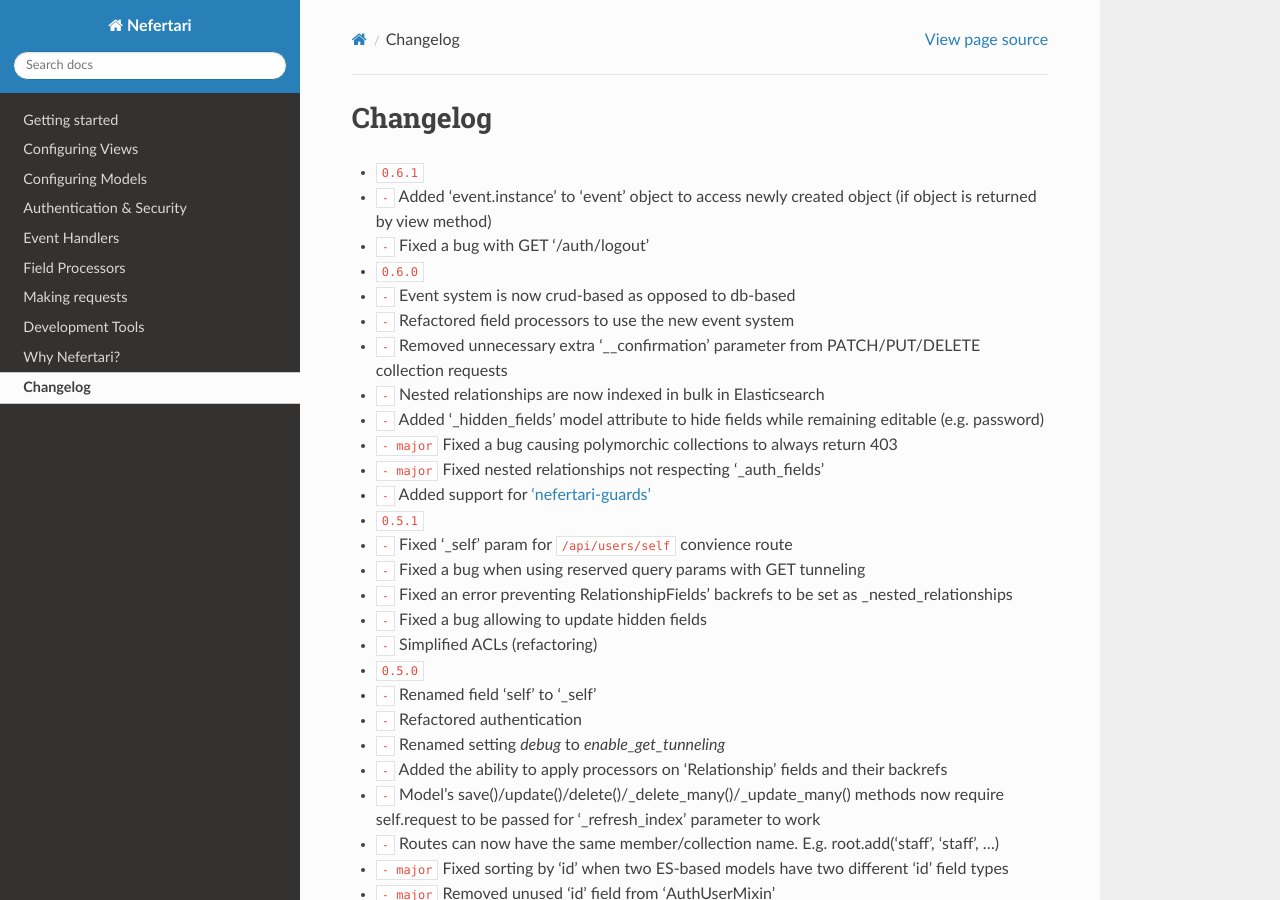
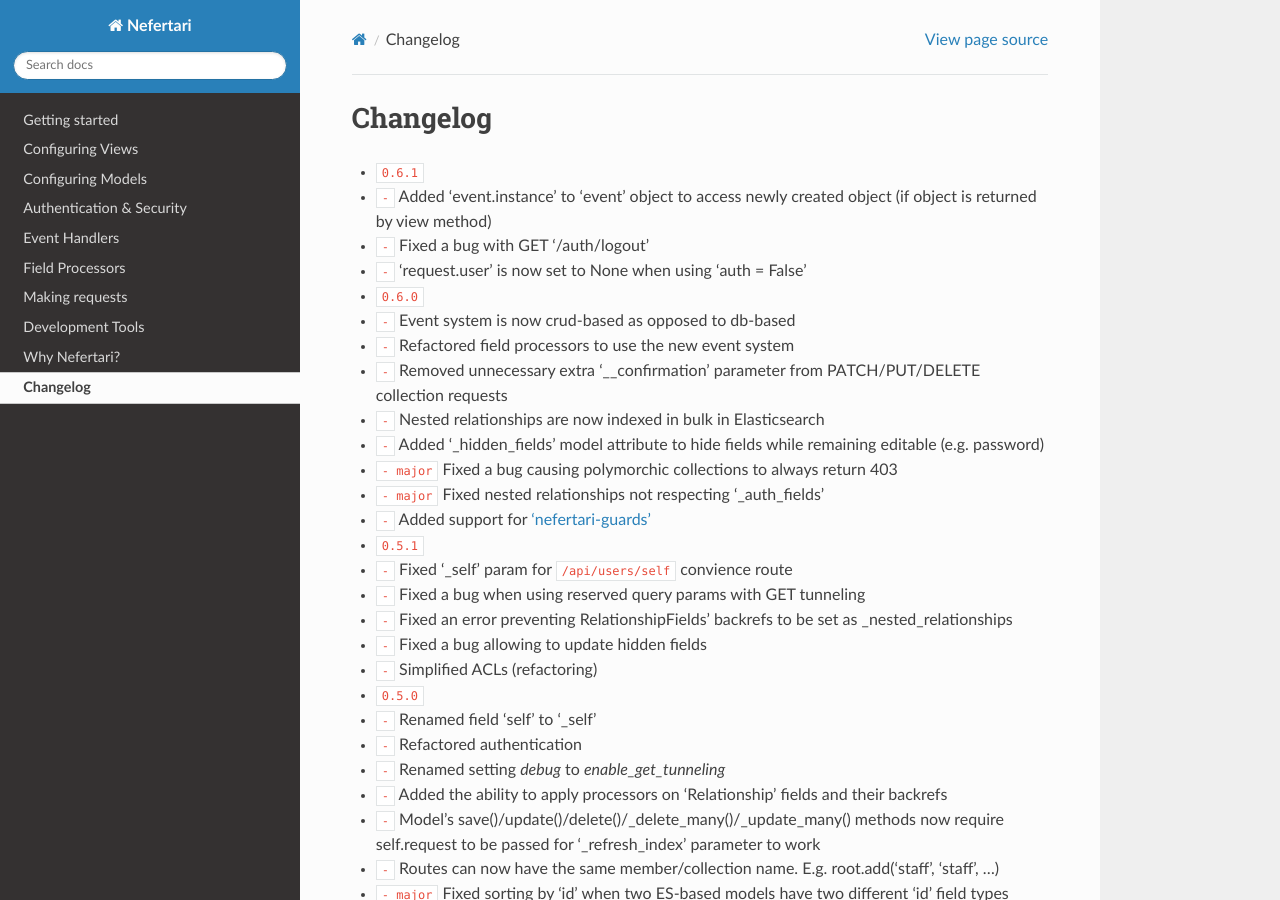
Before and after one commit to ramses-tech/nefertari, a Sphinx documentation site: the page built from docs/source/changelog.rst, in a window 1280 px wide and 900 px high. Built offline with Sphinx 7.4.7 and the Read the Docs theme 2.0.0, drawn with Linux system fonts in a browser that asks for light colours; cross-references to code outside the pages are shown as plain code.

Commit message:
version++

```diff
--- a/docs/source/changelog.rst
+++ b/docs/source/changelog.rst
@@ -1,9 +1,10 @@
 Changelog
 =========
 
-* :release:`0.6.1 <2015-11-xx>`
+* :release:`0.6.1 <2015-11-18>`
 * :bug:`-` Added 'event.instance' to 'event' object to access newly created object (if object is returned by view method)
 * :bug:`-` Fixed a bug with GET '/auth/logout'
+* :bug:`-` 'request.user' is now set to None when using 'auth = False'
 
 * :release:`0.6.0 <2015-10-07>`
 * :feature:`-` Event system is now crud-based as opposed to db-based
```
Also changed, not shown: 1 other file.
